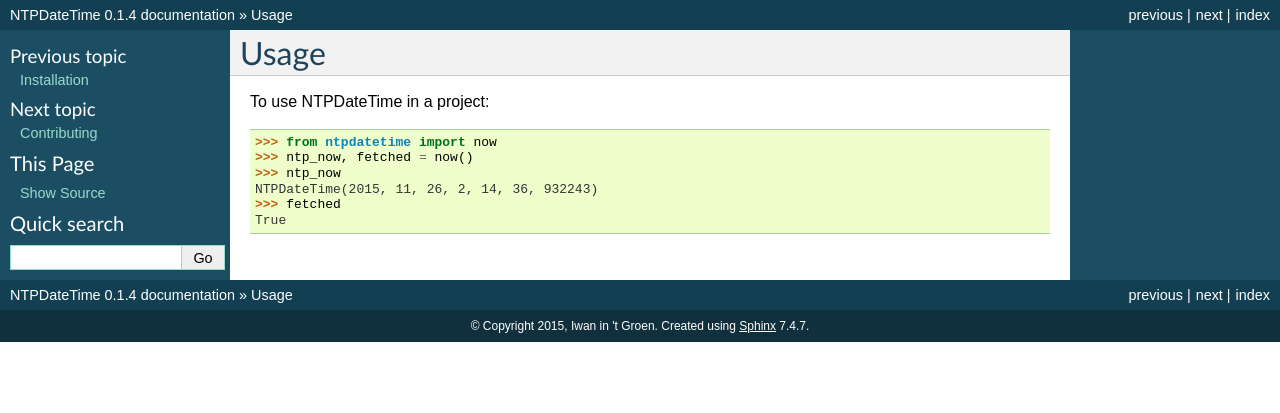
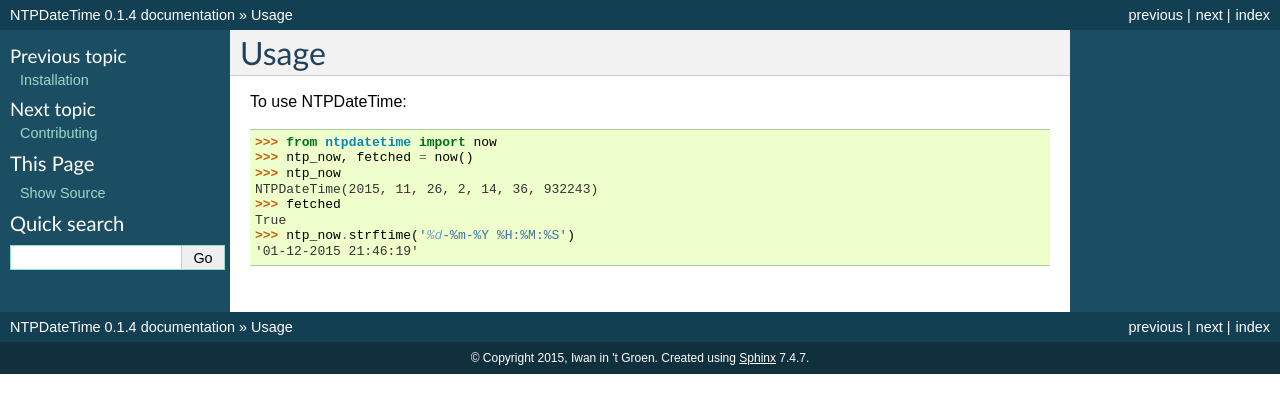
Before and after one commit to igroen/ntpdatetime, a Sphinx documentation site: the page built from docs/usage.rst, in a window 1280 px wide. Shown: the top 413 px of the page. Built offline with Sphinx 7.4.7, drawn with Linux system fonts in a browser that asks for light colours.

Commit message:
Add example to usage.rst

```diff
--- a/docs/usage.rst
+++ b/docs/usage.rst
@@ -1,8 +1,8 @@
-========
+=====
 Usage
-========
+=====
 
-To use NTPDateTime in a project::
+To use NTPDateTime::
 
     >>> from ntpdatetime import now
     >>> ntp_now, fetched = now()
@@ -10,3 +10,5 @@
     NTPDateTime(2015, 11, 26, 2, 14, 36, 932243)
     >>> fetched
     True
+    >>> ntp_now.strftime('%d-%m-%Y %H:%M:%S')
+    '01-12-2015 21:46:19'
```
